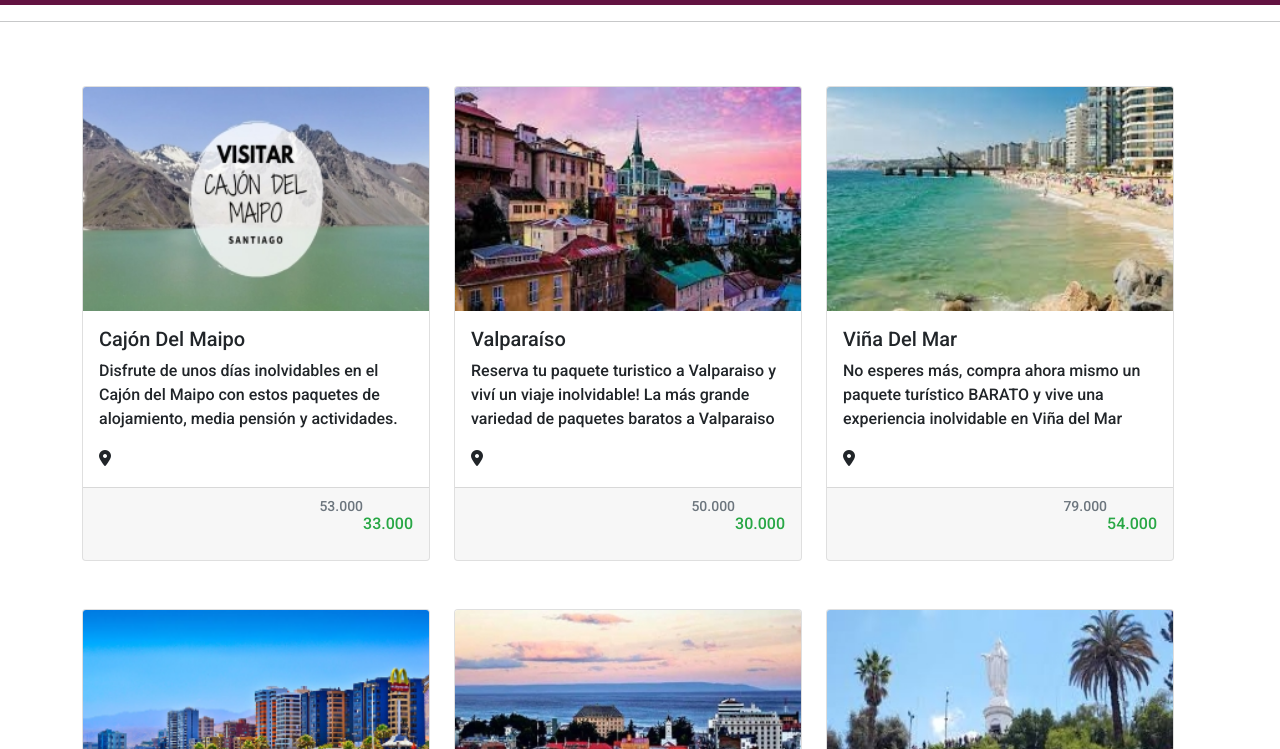
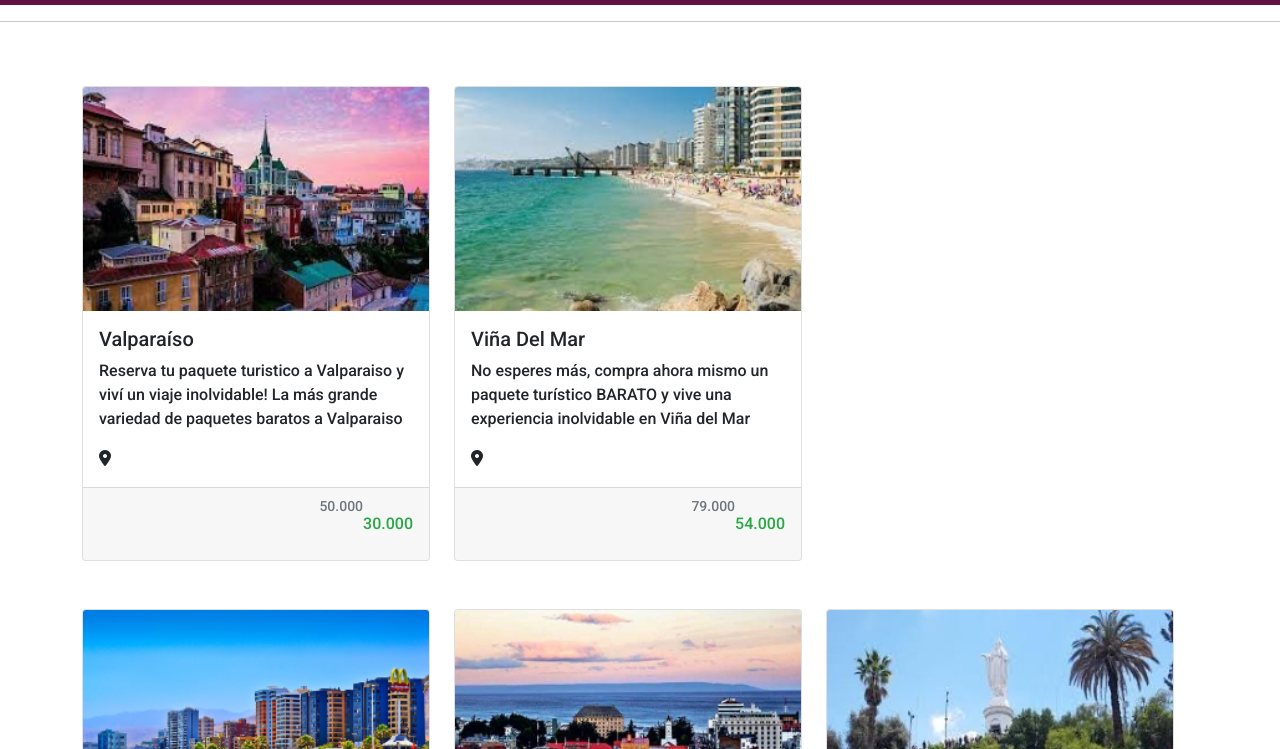
Before and after one commit to 3nd3rs0n/ProyectoCuppon, a plain HTML site: page index.html in a window 1280 px wide. Shown: the part 51-800 px from the top of the page. Drawn offline with nearby package versions, Linux system fonts and the light colour scheme.

Commit message:
le quite una card para hacer commit

```diff
--- a/index.html
+++ b/index.html
@@ -42,20 +42,7 @@
     <div class="container">
         <div class="row">
             <div class="row row-cols-1 row-cols-md-3 g-4">
-                <div class="col">
-                  <div class="card h-100">
-                    <img src="./assets/imgs/cajon del maipo.jpg" class="card-img-top" alt="maipo">
-                    <div class="card-body">
-                      <h5 class="card-title">Cajón Del Maipo</h5>
-                      <p class="card-text">Disfrute de unos días inolvidables en el Cajón del Maipo con estos paquetes de alojamiento, media pensión y actividades.</p>
-                      <i class="direccion fa-solid fa-location-dot"> </i>
-                    </div>
-                    <div class="card-footer d-flex justify-content-end">
-                      <small class="text-muted">53.000</small>
-                      <p class="mt-3">33.000</p>
-                    </div>
-                  </div>
-                </div>
+
                 <div class="col">
                   <div class="card h-100">
                     <img src="./assets/imgs/valparaiso.jpg" class="card-img-top" alt="valparaiso">
```
